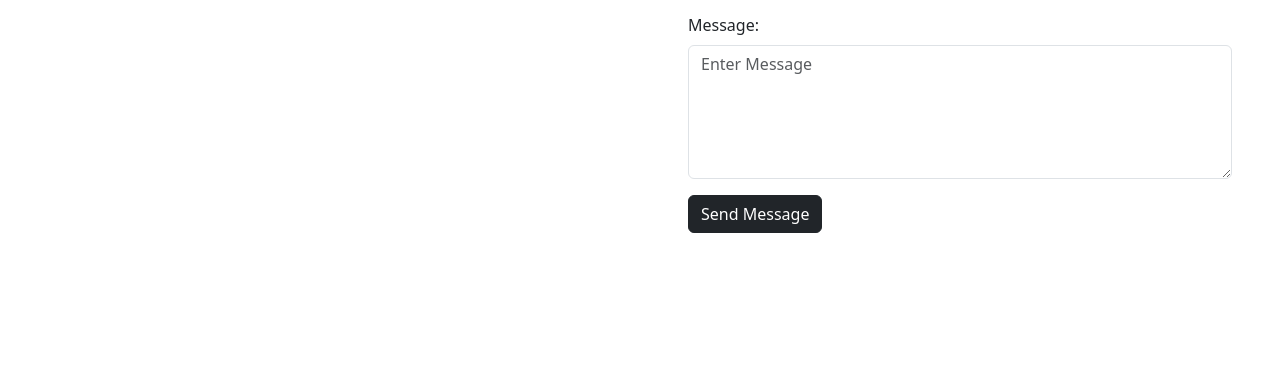
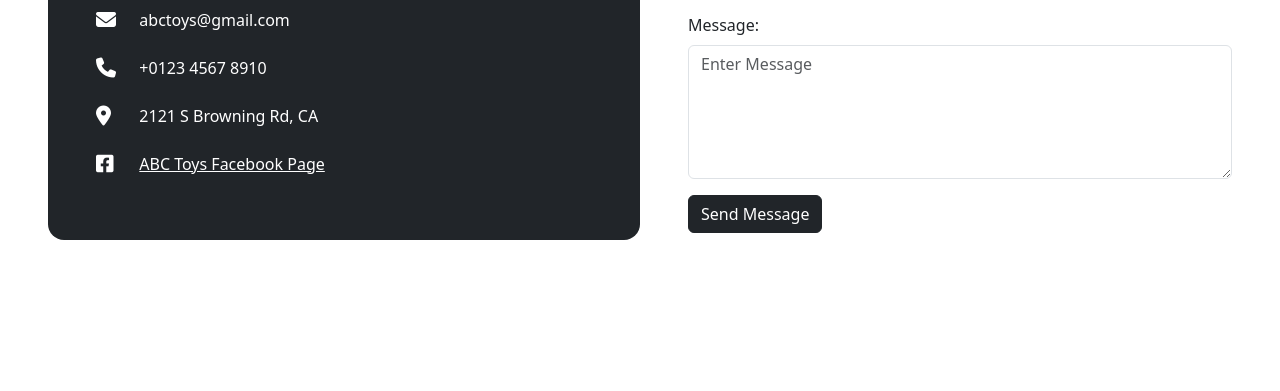
Before and after one commit to JeremyChen212/cis-homework3, a plain HTML site: page contact.html in a window 1280 px wide. Shown: the part 409-800 px from the top of the page. Drawn offline with nearby package versions, Linux system fonts and the light colour scheme.

Commit message:
contact us fix

```diff
--- a/contact.html
+++ b/contact.html
@@ -41,8 +41,8 @@
         <p class="lead">Any questions or remarks? Just write us a message!</p>
         <hr class="my-4">
     </div>
-    <div class="d-flex flex-column flex-md-row flex-lg-row col-12 gap-5">
-        <div class="p-5 text-white rounded-4 col-12 col-lg-6 col-xxl-4 ">
+    <div class="d-flex flex-column  flex-md-row flex-lg-row col-12 gap-5">
+        <div class="p-5 bg-dark text-white rounded-4 col-12 col-lg-6 col-xxl-4 ">
             <div class="mb-5">
                 <h2>Contact Information</h2>
                 <p class="opacity-75">Fill out the form on the right to send us a message!</p>
```
